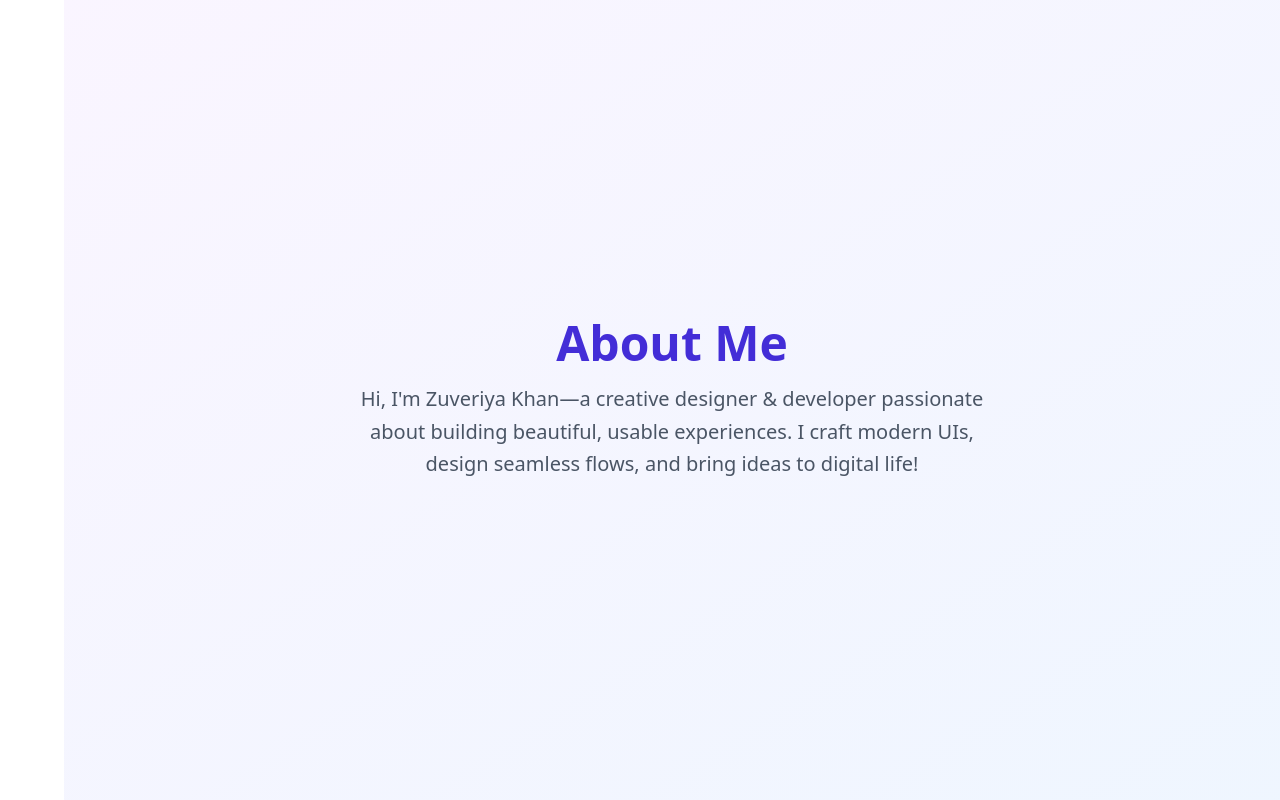
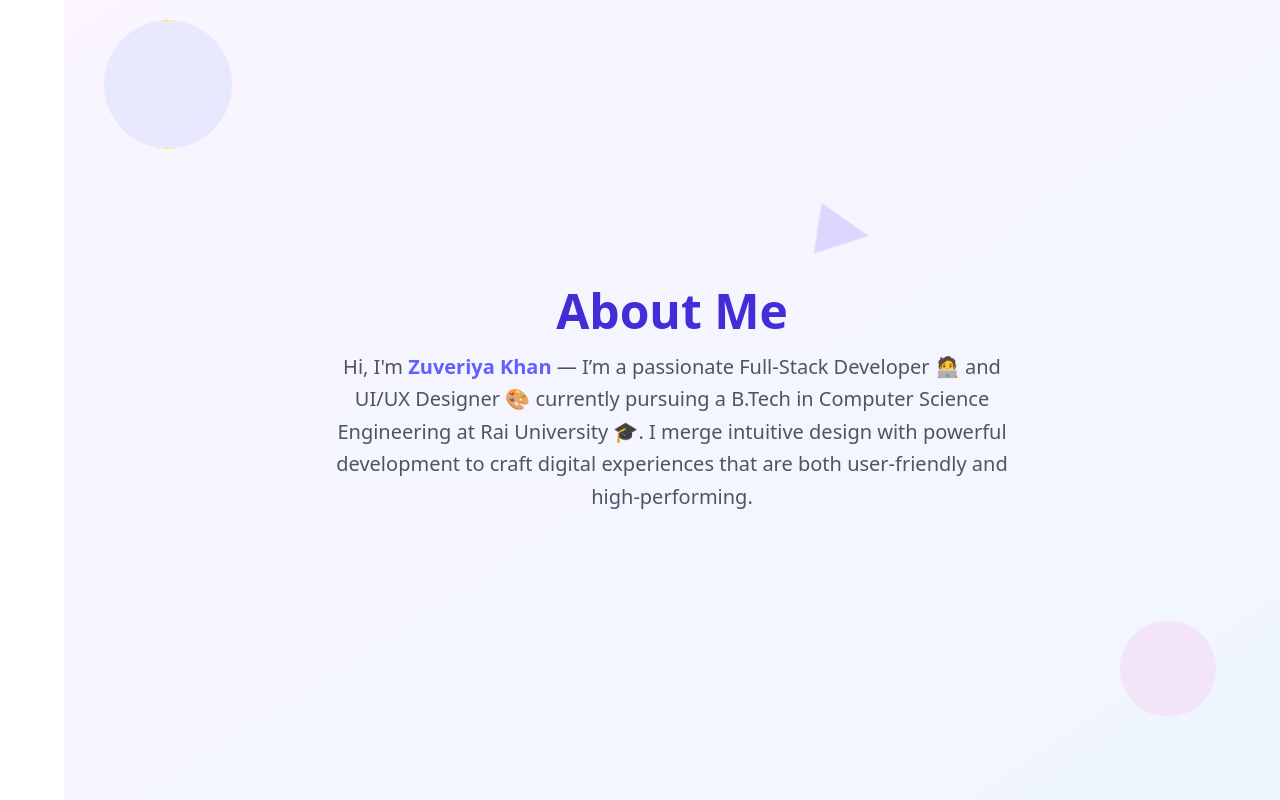
Before and after one commit to zuveriyakhan05/Next.js_Portfolio, a Next.js app: page /about in a window 1280 px wide. Built offline with nearby package versions, Linux system fonts and the light colour scheme.

Commit message:
Pages Added

```diff
--- a/src/app/about/page.js
+++ b/src/app/about/page.js
@@ -2,21 +2,88 @@
 
 export default function About() {
   return (
-    <main className="sm:ml-16 min-h-screen flex items-center justify-center px-4 bg-gradient-to-br from-purple-50 to-blue-50">
-      <section className="max-w-2xl w-full mx-auto text-center animate-fade-in">
-        <h1 className="text-4xl md:text-5xl font-extrabold mb-4 text-indigo-700">About Me</h1>
-        <p className="text-lg md:text-xl text-gray-600 leading-relaxed">
-          {/* Replace with your bio */}
-          Hi, I'm Zuveriya Khan—a creative designer & developer passionate about building beautiful, usable experiences. I craft modern UIs, design seamless flows, and bring ideas to digital life!
+    <main className="relative sm:ml-16 min-h-screen flex items-center justify-center px-4 bg-gradient-to-br from-purple-50 to-blue-50 overflow-hidden">
+      {/* Decorative floating shapes */}
+      <div>
+        <div className="absolute top-10 left-10 w-32 h-32 bg-indigo-300 opacity-20 rounded-full animate-float-slow" />
+        <div className="absolute bottom-16 right-16 w-24 h-24 bg-pink-300 opacity-20 rounded-full animate-float-delay" />
+        <svg
+          className="absolute right-1/3 top-1/4 w-16 h-16 opacity-30 animate-rotate-slow"
+          viewBox="0 0 100 100"
+        >
+          <polygon points="50,10 10,90 90,90" fill="#a78bfa" />
+        </svg>
+      </div>
+
+      <section className="max-w-2xl w-full mx-auto text-center relative z-10">
+        <h1 className="text-4xl md:text-5xl font-extrabold mb-4 text-indigo-700 animate-heading">
+          About Me
+        </h1>
+        <p className="text-lg md:text-xl text-gray-600 leading-relaxed animate-paragraph">
+          Hi, I'm <span className="font-bold text-indigo-500">Zuveriya Khan</span> —  I’m a passionate Full-Stack Developer 🧑‍💻 and UI/UX Designer 🎨 currently pursuing
+                            a B.Tech in Computer Science Engineering at Rai University 🎓.
+                            I merge intuitive design with powerful development to craft digital experiences
+                            that are both user-friendly and high-performing.
         </p>
       </section>
+
       <style jsx>{`
-        .animate-fade-in {
-          animation: fadeIn 1s cubic-bezier(.77,0,.18,1) both;
+        /* Heading fade + scale */
+        .animate-heading {
+          animation: headingAnim 1s ease forwards;
         }
-        @keyframes fadeIn {
-          from { opacity: 0; transform: translateY(32px);}
-          to { opacity: 1; transform: translateY(0);}
+        @keyframes headingAnim {
+          0% {
+            opacity: 0;
+            transform: scale(0.8) translateY(-20px);
+          }
+          100% {
+            opacity: 1;
+            transform: scale(1) translateY(0);
+          }
+        }
+
+        /* Paragraph slide-up */
+        .animate-paragraph {
+          animation: paragraphAnim 1.2s ease forwards;
+          animation-delay: 0.3s;
+          opacity: 0;
+        }
+        @keyframes paragraphAnim {
+          0% {
+            opacity: 0;
+            transform: translateY(30px);
+          }
+          100% {
+            opacity: 1;
+            transform: translateY(0);
+          }
+        }
+
+        /* Background shape animations */
+        .animate-float {
+          animation: float 6s ease-in-out infinite;
+        }
+        .animate-float-slow {
+          animation: float 10s ease-in-out infinite;
+        }
+        .animate-float-delay {
+          animation: float 8s 2s ease-in-out infinite;
+        }
+        @keyframes float {
+          0%, 100% {
+            transform: translateY(0px);
+          }
+          50% {
+            transform: translateY(-20px);
+          }
+        }
+        .animate-rotate-slow {
+          animation: rotate 20s linear infinite;
+        }
+        @keyframes rotate {
+          from { transform: rotate(0deg); }
+          to { transform: rotate(360deg); }
         }
       `}</style>
     </main>
--- a/src/app/layout.js
+++ b/src/app/layout.js
@@ -1,5 +1,6 @@
 
 
+import Sidebar from "@/components/Sidebar";
 import "./globals.css";
 
 export const metadata = {
@@ -11,7 +12,6 @@ export default function RootLayout({ children }) {
   return (
     <html lang="en">
       <body className="min-h-screen flex">
-
         <main className="flex-1">
           {children}
 
```
